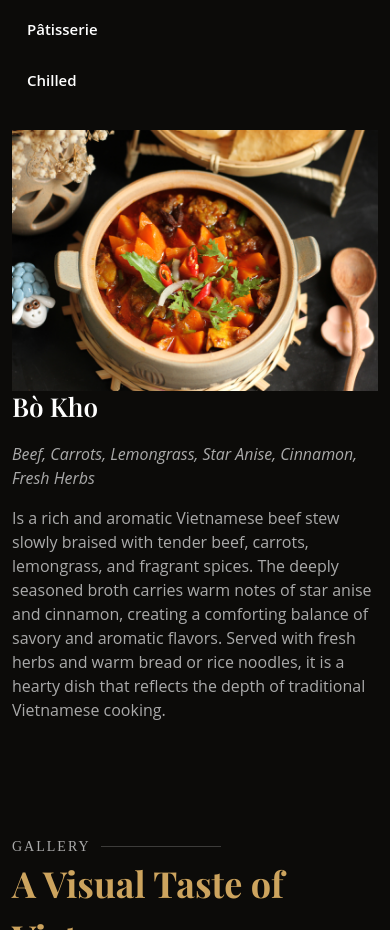
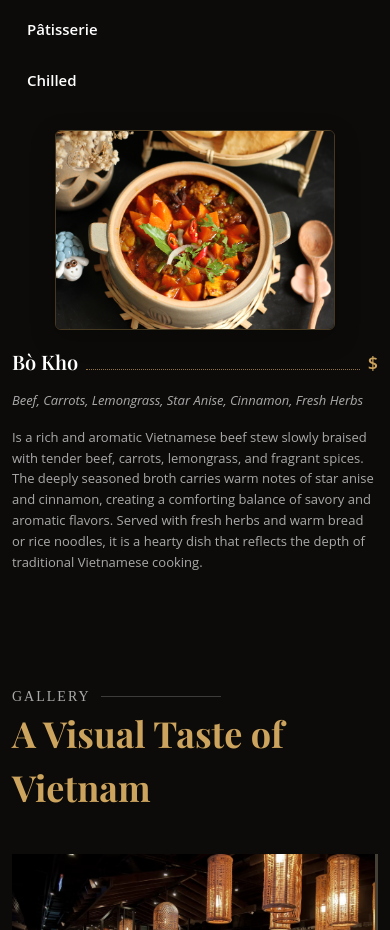
Before and after one commit to rongeronimo/vietnamese-restaurant-mock-website, a Next.js app: page / in a window 390 px wide. Shown: the part 4780-5710 px from the top of the page. Built offline with nearby package versions, Linux system fonts and the light colour scheme.

Commit message:
added mock price for each specials item

```diff
--- a/src/app/components/SpecialsItem.tsx
+++ b/src/app/components/SpecialsItem.tsx
@@ -5,6 +5,7 @@ export default function SpecialsItem({item}: {item: {
     id: number;
     image: string;
     title: string;
+    price: number;
     subtitle: string;
     content: string;
     active: boolean;
@@ -16,7 +17,11 @@ export default function SpecialsItem({item}: {item: {
     >
         <div className="row">
             <div className="col-lg-8 details order-2 order-lg-1">
-                <h3>{item.title}</h3>
+                <div className="title-price">
+                    <h3>{item.title}</h3>
+                    <div className="title-line"></div>
+                    <span>${item.price}</span>
+                </div>
                 <p className="fst-italic">{item.subtitle}</p>
                 <p>{item.content}</p>
             </div>
--- a/src/app/components/specialsItem.css
+++ b/src/app/components/specialsItem.css
@@ -5,12 +5,43 @@
     animation: fadeIn 0.5s ease-out;
 }
 
-.specials .details h3 {
+/* Title + Price */
+
+.specials .title-price {
+    display: flex;
+    align-items: baseline;
+    width: 100%;
+    margin: 0 0 20px 0;
+    padding: 0;
+}
+
+.specials .title-price h3 {
     font-size: 26px;
     font-weight: 600;
-    margin-bottom: 20px;
+    margin: 0;
+    padding: 0;
     color: #fff;
+    line-height: 1.2;
+    white-space: nowrap;
 }
+
+.specials .title-line {
+    flex: 1;
+    border-bottom: 2px dotted rgba(205, 164, 94, 0.7);
+    margin: 0 15px 5px 15px;
+}
+
+.specials .title-price span {
+    font-size: 22px;
+    font-weight: 600;
+    margin: 0;
+    padding: 0;
+    color: #cda45e;
+    line-height: 1.2;
+    white-space: nowrap;
+}
+
+/* Description */
 
 .specials .details p {
     color: #aaaaaa;
@@ -19,3 +50,110 @@
 .specials .details p:last-child {
     margin-bottom: 0;
 }
+
+/* Images */
+
+.specials .img-fluid {
+    border-radius: 8px;
+    box-shadow: 0 8px 25px rgba(0, 0, 0, 0.25);
+    border: 1px solid rgba(205, 164, 94, 0.3);
+    transition: transform 0.3s ease, box-shadow 0.3s ease;
+}
+
+.specials .img-fluid:hover {
+    transform: scale(1.03);
+    box-shadow: 0 12px 30px rgba(0, 0, 0, 0.35);
+}
+
+
+/* =========================================
+   Responsive
+   ========================================= */
+
+/* Tablets */
+@media (max-width: 991px) {
+
+    .specials .title-price h3 {
+        font-size: 24px;
+    }
+
+    .specials .title-price span {
+        font-size: 20px;
+    }
+
+    .specials .title-line {
+        margin-left: 12px;
+        margin-right: 12px;
+    }
+
+    .specials .img-fluid {
+        max-width: 350px;
+        margin: 0 auto 25px;
+    }
+}
+
+
+/* Mobile */
+@media (max-width: 767px) {
+
+    .specials .title-price {
+        margin-bottom: 15px;
+    }
+
+    .specials .title-price h3 {
+        font-size: 22px;
+    }
+
+    .specials .title-price span {
+        font-size: 19px;
+    }
+
+    .specials .title-line {
+        margin-left: 10px;
+        margin-right: 10px;
+        border-bottom-width: 1px;
+    }
+
+    .specials .details p {
+        font-size: 14px;
+        line-height: 1.6;
+    }
+
+    .specials .img-fluid {
+        width: 100%;
+        max-width: 320px;
+        height: auto;
+        margin: 0 auto 20px;
+    }
+
+    .specials .img-fluid:hover {
+        transform: none;
+    }
+}
+
+
+/* Small Mobile */
+@media (max-width: 480px) {
+
+    .specials .title-price h3 {
+        font-size: 20px;
+    }
+
+    .specials .title-price span {
+        font-size: 18px;
+    }
+
+    .specials .title-line {
+        margin-left: 8px;
+        margin-right: 8px;
+    }
+
+    .specials .details p {
+        font-size: 13px;
+    }
+
+    .specials .img-fluid {
+        max-width: 280px;
+        border-radius: 6px;
+    }
+}
```
